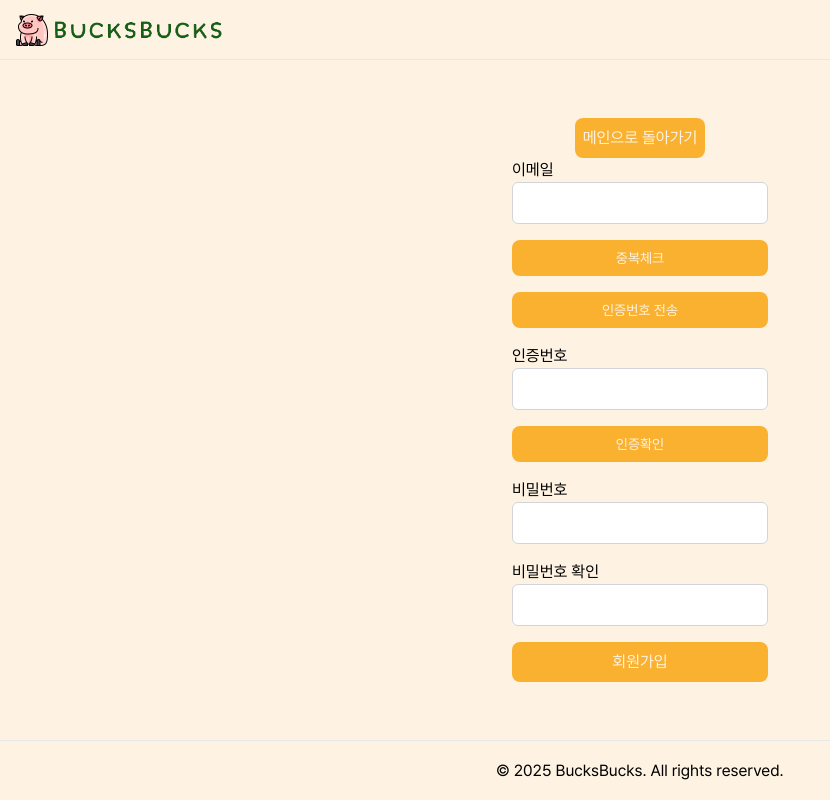
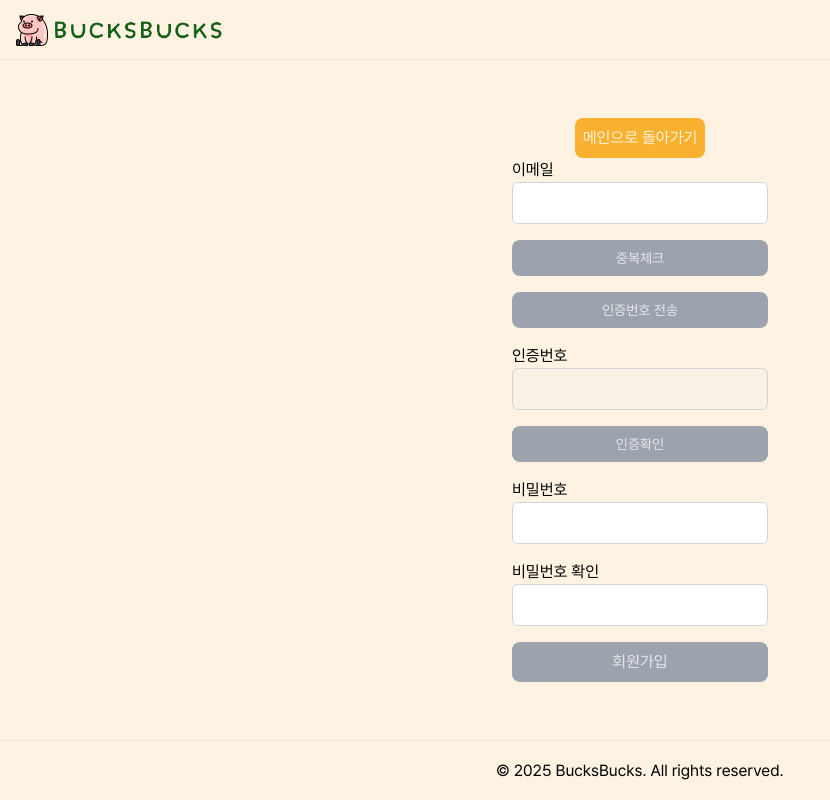
Before and after one commit to jinsoul75/bucksbucks, a React (Vite) app: page /signup in a window 1280 px wide. Shown: the whole page, without its empty margins (0-830 px from the left). Built offline with nearby package versions, Linux system fonts and the light colour scheme; no server answers.

Commit message:
wip(signup): 이메일 수정시 버튼재활성화 해야함

```diff
--- a/src/apis/auth/hooks.ts
+++ b/src/apis/auth/hooks.ts
@@ -1,12 +1,13 @@
-import { useMutation, useQuery } from "@tanstack/react-query";
-import { authAPI } from "./authAPI";
-import { AuthFormValues } from "@/pages/signup/types";
+import { useMutation, useQuery } from '@tanstack/react-query';
+import { authAPI } from './authAPI';
+import { AuthFormValues } from '@/pages/signup/types';
 
 export function useCheckEmail(email: string) {
   return useQuery({
-    queryKey: ["checkEmail", email],
+    queryKey: ['checkEmail', email],
     queryFn: () => authAPI.checkEmail(email),
-    enabled: !!email
+    enabled: !!email,
+    refetchOnWindowFocus: false,
   });
 }
 
--- a/src/components/common/button/Button.tsx
+++ b/src/components/common/button/Button.tsx
@@ -2,12 +2,18 @@ export default function Button({
   children,
   className,
   onClick,
+  disabled,
   ...props
 }: { children: React.ReactNode } & React.ButtonHTMLAttributes<HTMLButtonElement>) {
   return (
     <button
-      className={`bg-yellow-dark text-yellow-light p-2 rounded-lg hover:bg-yellow-hover transition-colors duration-200 ${className}`}
+      className={`p-2 rounded-lg transition-colors duration-200 ${
+        disabled
+          ? 'bg-gray-400 text-gray-200 cursor-not-allowed'
+          : 'bg-yellow-dark text-yellow-light hover:bg-yellow-hover'
+      } ${className}`}
       onClick={onClick}
+      disabled={disabled}
       {...props}
     >
       {children}
--- a/src/pages/signup/Signup.tsx
+++ b/src/pages/signup/Signup.tsx
@@ -1,12 +1,13 @@
-import { FormProvider } from "react-hook-form";
-import { useNavigate } from "react-router-dom";
+import { FormProvider } from 'react-hook-form';
+import { useNavigate } from 'react-router-dom';
+import { useState } from 'react';
 
-import { AuthFormValues } from "./types";
-import { useSignupForm } from "./useSignupForm";
+import { AuthFormValues } from './types';
+import { useSignupForm } from './useSignupForm';
 
-import Button from "@/components/common/button/Button";
-import FormInput from "@/components/common/input/FormInput";
-import Loading from "@/components/common/loading/Loading";
+import Button from '@/components/common/button/Button';
+import FormInput from '@/components/common/input/FormInput';
+import Loading from '@/components/common/loading/Loading';
 
 export default function Signup() {
   const navigate = useNavigate();
@@ -17,24 +18,27 @@ export default function Signup() {
     handleSignup,
     handleAuthCodeVerify,
     isEmailChecked,
-    //isEmailValid,
     methods,
     duplicateResult,
     isSubmitting,
     isVerifiedCode,
     isEmailCheckLoading,
     isEmailSendLoading,
-    isAuthCodeVerifyLoading
+    isAuthCodeVerifyLoading,
+    isEmailValid,
+    isAllValid,
   } = useSignupForm();
+
+  const [isEmailSendDisabled, setIsEmailSendDisabled] = useState(false);
 
   const onSubmit = (data: AuthFormValues) => {
     handleSignup(data);
-    navigate("/login");
+    navigate('/login');
   };
 
   return (
     <section className="w-full min-h-[calc(100vh-120px)] flex flex-col items-center justify-center">
-      <Button onClick={() => navigate("/")} type="button">
+      <Button onClick={() => navigate('/')} type="button">
         메인으로 돌아가기
       </Button>
       <FormProvider {...methods}>
@@ -47,7 +51,7 @@ export default function Signup() {
           {isEmailChecked ? (
             <p
               className={`${
-                duplicateResult?.resultData ? "text-red-500" : "text-blue-500"
+                duplicateResult?.resultData ? 'text-red-500' : 'text-blue-500'
               } text-sm`}
             >
               {duplicateResult?.message}
@@ -56,30 +60,52 @@ export default function Signup() {
 
           {isEmailCheckLoading ? (
             <Loading />
-          ) : !isEmailChecked || duplicateResult?.resultData ? (
+          ) : (
             <Button
+              disabled={!isEmailValid || isEmailChecked}
               className="text-sm"
               onClick={handleEmailCheck}
               type="button"
             >
               중복체크
             </Button>
-          ) : null}
+          )}
 
           {isEmailSendLoading ? (
             <Loading />
-          ) : duplicateResult?.resultData ? null : (
-            <Button className="text-sm" onClick={handleEmailSend} type="button">
+          ) : (
+            <Button
+              disabled={
+                !isEmailChecked || duplicateResult?.resultData || isEmailSendDisabled
+              }
+              className="text-sm"
+              onClick={() => {
+                handleEmailSend();
+                setIsEmailSendDisabled(true);
+              }}
+              type="button"
+            >
               인증번호 전송
             </Button>
           )}
 
-          <FormInput name="authCode" label="인증번호" type="text" />
+          <FormInput
+            disabled={isVerifiedCode || !isEmailChecked}
+            name="authCode"
+            label="인증번호"
+            type="text"
+          />
 
           {isAuthCodeVerifyLoading ? (
             <Loading />
           ) : (
             <Button
+              disabled={
+                isVerifiedCode ||
+                !isEmailChecked ||
+                duplicateResult?.resultData ||
+                !isEmailSendDisabled
+              }
               className="text-sm"
               onClick={handleAuthCodeVerify}
               type="button"
@@ -90,26 +116,21 @@ export default function Signup() {
 
           {isVerifiedCode !== undefined ? (
             isVerifiedCode ? (
-              <p className="text-blue-500 text-sm">
-                인증번호가 확인되었습니다.
-              </p>
+              <p className="text-blue-500 text-sm">인증번호가 확인되었습니다.</p>
             ) : (
-              <p className="text-red-500 text-sm">
-                인증번호가 일치하지 않습니다.
-              </p>
+              <p className="text-red-500 text-sm">인증번호가 일치하지 않습니다.</p>
             )
           ) : null}
 
           <FormInput name="password" label="비밀번호" type="password" />
 
-          <FormInput
-            name="passwordConfirm"
-            label="비밀번호 확인"
-            type="password"
-          />
+          <FormInput name="passwordConfirm" label="비밀번호 확인" type="password" />
 
-          <Button type="submit" disabled={isSubmitting}>
-            {isSubmitting ? "처리 중..." : "회원가입"}
+          <Button
+            disabled={!isEmailValid || !isVerifiedCode || !isEmailChecked || isAllValid}
+            type="submit"
+          >
+            {isSubmitting ? '처리 중...' : '회원가입'}
           </Button>
         </form>
       </FormProvider>
--- /dev/null
+++ b/src/pages/signup/useSignupForm.ts
@@ -0,0 +1,106 @@
+import { useForm } from 'react-hook-form';
+import { zodResolver } from '@hookform/resolvers/zod';
+
+import { signupSchema } from './schema';
+import { AuthFormValues, SignupFormValues } from './types';
+import { useCheckEmail, useSendEmail, useSignup, useVerifyCode } from '@/apis/auth/hooks';
+import { useEffect, useState } from 'react';
+
+export function useSignupForm() {
+  const [emailToCheck, setEmailToCheck] = useState<string>('');
+  const [emailToSend, setEmailToSend] = useState<string>('');
+  const [authCode, setAuthCode] = useState<string>('');
+  const [isEmailChecked, setIsEmailChecked] = useState<boolean>(false);
+  const [signupData, setSignupData] = useState<AuthFormValues>({
+    email: '',
+    password: '',
+  });
+
+  const methods = useForm<SignupFormValues>({
+    resolver: zodResolver(signupSchema),
+    mode: 'onChange',
+  });
+  const isAllValid = methods.formState.isValid;
+  const watchedEmail = methods.watch('email');
+  const hasEmailError = !!methods.formState.errors.email;
+  const isEmailValid = !!watchedEmail && !hasEmailError;
+
+  const watchedAuthCode = methods.watch('authCode');
+
+  useEffect(() => {
+    if (isEmailChecked && watchedEmail !== emailToCheck) {
+      setIsEmailChecked(false);
+    }
+  }, [watchedEmail, isEmailChecked, emailToCheck]);
+
+  const { data: duplicateResult, isLoading: isEmailCheckLoading } =
+    useCheckEmail(emailToCheck);
+
+  const handleEmailCheck = () => {
+    const email = methods.getValues('email');
+    if (!email) {
+      alert('이메일을 입력해주세요.');
+      return;
+    }
+    setEmailToCheck(email);
+    setIsEmailChecked(true);
+  };
+
+  const { mutate: sendEmail, isPending: isEmailSendLoading } = useSendEmail(emailToSend);
+
+  const handleEmailSend = () => {
+    const email = methods.getValues('email');
+    if (!email) {
+      alert('이메일을 입력해주세요.');
+      return;
+    }
+    setEmailToSend(email);
+    sendEmail();
+  };
+
+  const {
+    mutate: verifyCode,
+    data: isVerifiedCode,
+    isPending: isAuthCodeVerifyLoading,
+  } = useVerifyCode(emailToSend, authCode);
+
+  const handleAuthCodeVerify = () => {
+    const authCode = methods.getValues('authCode');
+    if (!authCode) {
+      alert('인증번호를 입력해주세요.');
+      return;
+    }
+    setAuthCode(authCode);
+    verifyCode();
+  };
+
+  const { mutate: signup, isPending: isSubmitting } = useSignup(signupData);
+
+  const handleSignup = (data: AuthFormValues) => {
+    const requestData: AuthFormValues = {
+      email: data.email,
+      password: data.password,
+    };
+
+    setSignupData(requestData);
+    signup();
+  };
+
+  return {
+    handleEmailCheck,
+    handleSignup,
+    handleEmailSend,
+    handleAuthCodeVerify,
+    methods,
+    duplicateResult,
+    isEmailChecked,
+    isVerifiedCode,
+    isSubmitting,
+    isEmailCheckLoading,
+    isEmailSendLoading,
+    isAuthCodeVerifyLoading,
+    isEmailValid,
+    watchedAuthCode,
+    isAllValid,
+  };
+}
--- a/src/pages/signup/useSignupForm.tsx
+++ /dev/null
@@ -1,108 +0,0 @@
-import { useForm } from "react-hook-form";
-import { zodResolver } from "@hookform/resolvers/zod";
-
-import { signupSchema } from "./schema";
-import { AuthFormValues, SignupFormValues } from "./types";
-import {
-  useCheckEmail,
-  useSendEmail,
-  useSignup,
-  useVerifyCode
-} from "@/apis/auth/hooks";
-import { useEffect, useState } from "react";
-
-export function useSignupForm() {
-  const [emailToCheck, setEmailToCheck] = useState<string>("");
-  const [emailToSend, setEmailToSend] = useState<string>("");
-  const [authCode, setAuthCode] = useState<string>("");
-  const [isEmailChecked, setIsEmailChecked] = useState<boolean | null>(null);
-  const [signupData, setSignupData] = useState<AuthFormValues>({
-    email: "",
-    password: ""
-  });
-
-  const methods = useForm<SignupFormValues>({
-    resolver: zodResolver(signupSchema),
-    mode: "onChange"
-  });
-
-  const watchedEmail = methods.watch("email");
-
-  const { errors } = methods.formState;
-  const isEmailValid = !errors.email;
-
-  useEffect(() => {
-    if (isEmailChecked && watchedEmail !== emailToCheck) {
-      setIsEmailChecked(false);
-    }
-  }, [watchedEmail, isEmailChecked, emailToCheck]);
-
-  const { data: duplicateResult, isLoading: isEmailCheckLoading } =
-    useCheckEmail(emailToCheck);
-
-  const handleEmailCheck = () => {
-    const email = methods.getValues("email");
-    if (!email) {
-      alert("이메일을 입력해주세요.");
-      return;
-    }
-    setEmailToCheck(email);
-    setIsEmailChecked(true);
-  };
-
-  const { mutate: sendEmail, isPending: isEmailSendLoading } =
-    useSendEmail(emailToSend);
-
-  const handleEmailSend = () => {
-    const email = methods.getValues("email");
-    if (!email) {
-      alert("이메일을 입력해주세요.");
-      return;
-    }
-    setEmailToSend(email);
-    sendEmail();
-  };
-
-  const { mutate: verifyCode, data: isVerifiedCode, isPending: isAuthCodeVerifyLoading } = useVerifyCode(
-    emailToSend,
-    authCode
-  );
-
-  const handleAuthCodeVerify = () => {
-    const authCode = methods.getValues("authCode");
-    if (!authCode) {
-      alert("인증번호를 입력해주세요.");
-      return;
-    }
-    setAuthCode(authCode);
-    verifyCode();
-  };
-
-  const { mutate: signup, isPending: isSubmitting } = useSignup(signupData);
-
-  const handleSignup = (data: AuthFormValues) => {
-    const requestData: AuthFormValues = {
-      email: data.email,
-      password: data.password
-    };
-
-    setSignupData(requestData);
-    signup();
-  };
-
-  return {
-    handleEmailCheck,
-    handleSignup,
-    handleEmailSend,
-    handleAuthCodeVerify,
-    methods,
-    duplicateResult,
-    isEmailChecked,
-    isVerifiedCode,
-    isSubmitting,
-    isEmailCheckLoading,
-    isEmailSendLoading,
-    isAuthCodeVerifyLoading,
-    isEmailValid
-  };
-}
```
Also changed, not shown: .pnp.cjs.
